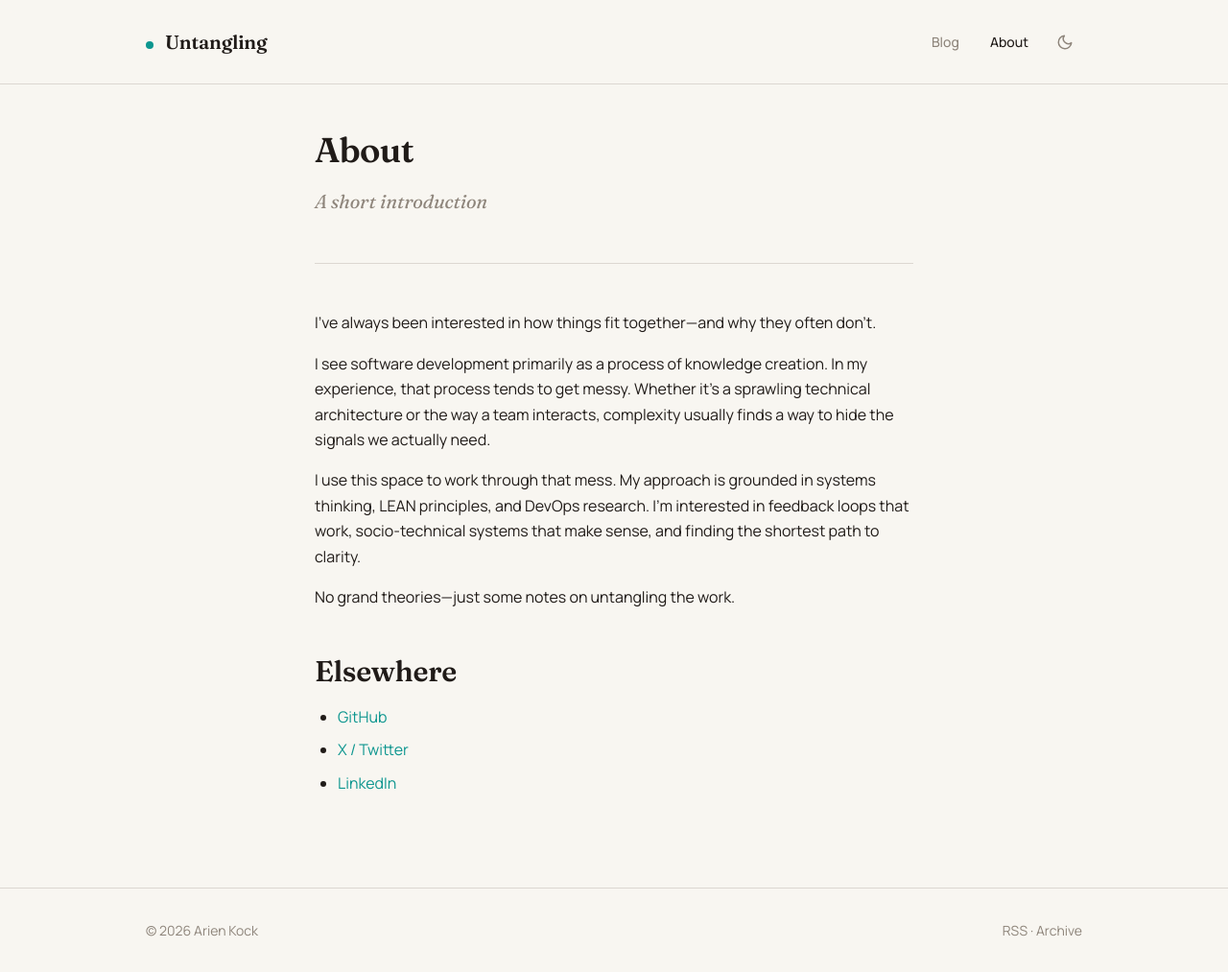
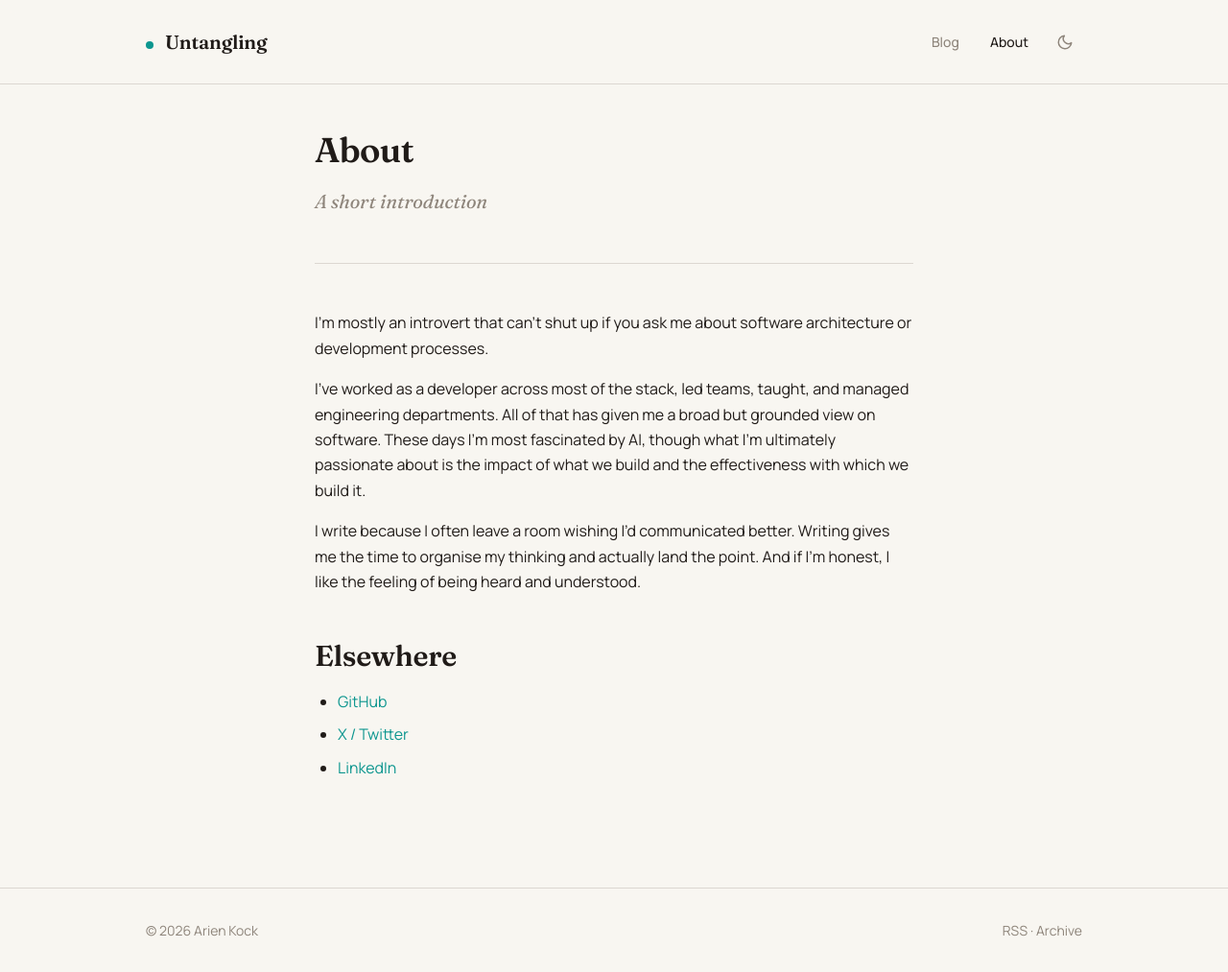
Before and after one commit to arienkock/arienkock.github.io, a Jekyll site: the page built from about.md, in a window 1280 px wide and 1013 px high. Shown: the whole window at 96% size. Built offline with Jekyll 4.4.1, drawn with Linux system fonts in a browser that asks for light colours.

Commit message:
Rewrite about page with cleaner prose and authentic voice
Co-Authored-By: Claude Sonnet 4.6 <noreply@anthropic.com>

```diff
--- a/about.md
+++ b/about.md
@@ -5,13 +5,11 @@ subtitle: A short introduction
 permalink: /about/
 ---
 
-I've always been interested in how things fit together—and why they often don't.
+I'm mostly an introvert that can't shut up if you ask me about software architecture or development processes.
 
-I see software development primarily as a process of knowledge creation. In my experience, that process tends to get messy. Whether it's a sprawling technical architecture or the way a team interacts, complexity usually finds a way to hide the signals we actually need.
+I've worked as a developer across most of the stack, led teams, taught, and managed engineering departments. All of that has given me a broad but grounded view on software. These days I'm most fascinated by AI, though what I'm ultimately passionate about is the impact of what we build and the effectiveness with which we build it.
 
-I use this space to work through that mess. My approach is grounded in systems thinking, LEAN principles, and DevOps research. I'm interested in feedback loops that work, socio-technical systems that make sense, and finding the shortest path to clarity.
-
-No grand theories—just some notes on untangling the work.
+I write because I often leave a room wishing I'd communicated better. Writing gives me the time to organise my thinking and actually land the point. And if I'm honest, I like the feeling of being heard and understood.
 
 ## Elsewhere
 
```
